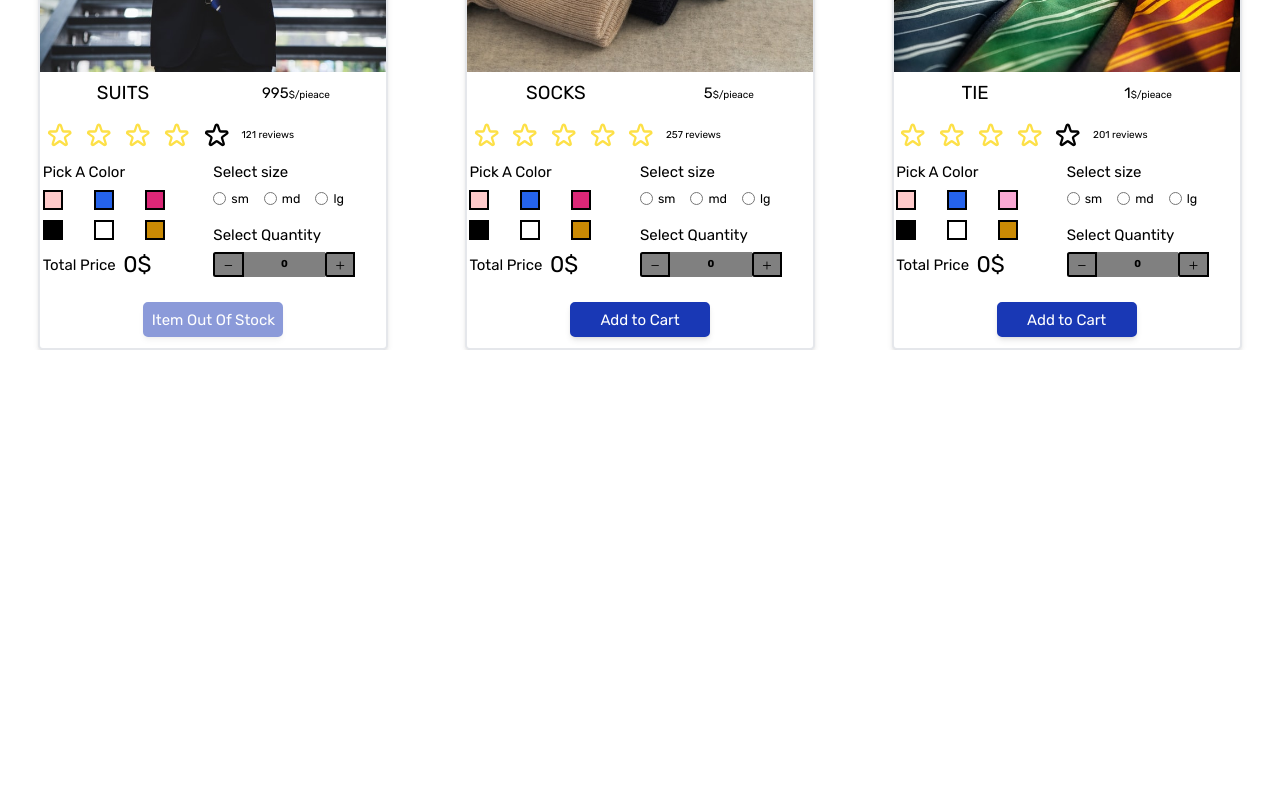
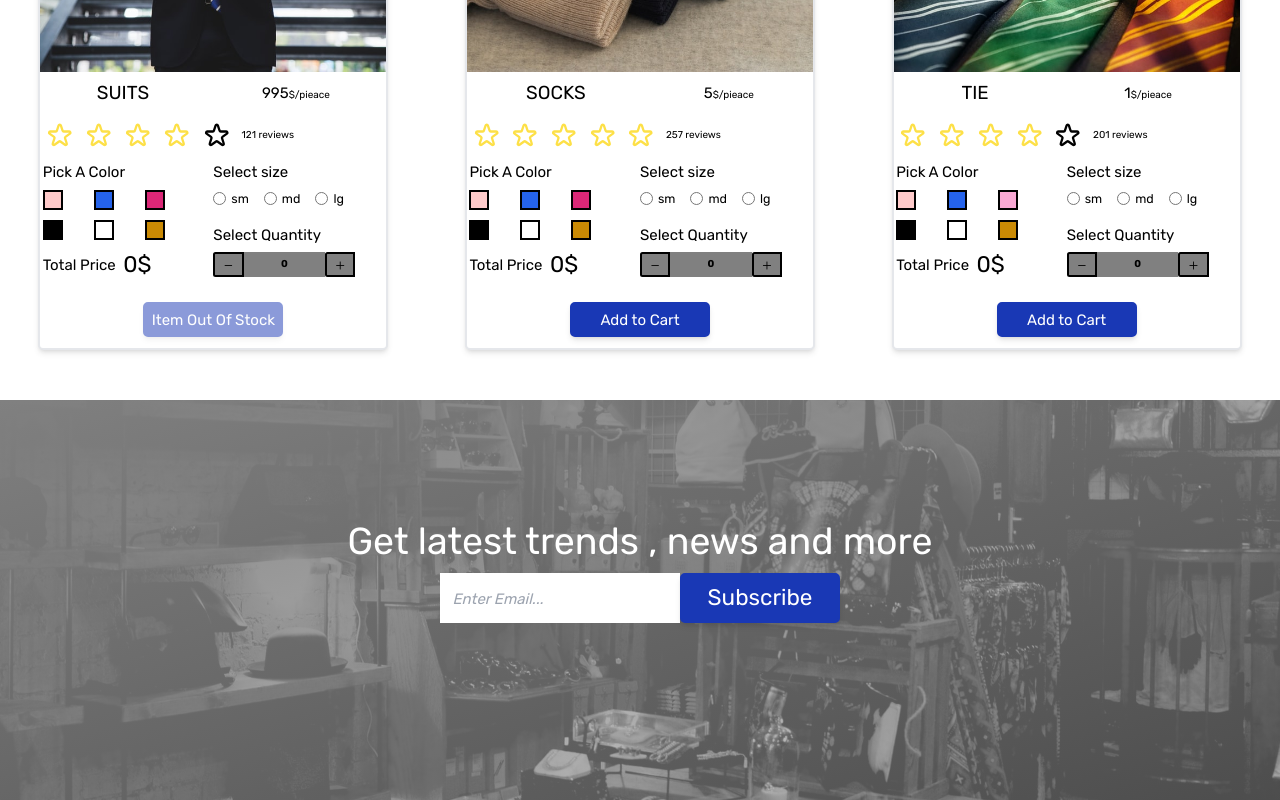
Before and after one commit to freesudani/Savvy-Chic, a React (Create React App) app: page /delivery in a window 1280 px wide. Shown: the part 3440-4240 px from the top of the page. Before the commit the page ends 3790 px from the top, so only its background shows below. Built offline with nearby package versions, Linux system fonts and the light colour scheme.

Commit message:
Subscribe

```diff
--- a/src/App.js
+++ b/src/App.js
@@ -4,15 +4,17 @@ import Print from "./components/Print.tsx";
 import Partnering from "./components/Partnering.tsx";
 import Explore from "./components/Explore.tsx";
 import Store from "./components/Store.tsx";
+import Subscribe from "./components/Subscribe.tsx";
 
 const App = () => {
   return (
-    <div>
+    <div className="h-90">
       <Hero />
       <Print />
       <Partnering />
       <Explore />
       <Store />
+      <Subscribe />
     </div>
   );
 };
--- a/src/components/Partnering.tsx
+++ b/src/components/Partnering.tsx
@@ -4,7 +4,7 @@ import PartnerLogo from "../images/cecf96b6522f4362aa3b28dbb74c90cc.png";
 const Partnering: FC = () => {
   return (
     <div className="flex justify-center items-center h-screen lg:h-[80vh]">
-      <div className="flex flex-col justify-evenly h-5/6 2xl:h-4/6 w-9/12 shadow-xl rounded-md bg-partner-bg bg-cover bg-center md:h-full">
+      <div className="flex flex-col justify-evenly h-5/6 2xl:h-4/6 w-9/12 shadow-xl rounded-md bg-partner-bg bg-cover bg-center bg-fixed md:h-full">
         <div className="flex justify-center items-center h-36">
           <h2 className="text-white text-7xl md:text-6xl mb:text-center mb:text-5xl">
             Drops 7th August
--- a/src/components/Store.tsx
+++ b/src/components/Store.tsx
@@ -4,7 +4,7 @@ import { data } from "../data/StoreData.ts";
 
 const Store: FC = () => {
   return (
-    <div className="w-full mx-auto grid grid-cols-3 lg:grid-cols-2 sm:grid-cols-1 justify-center justify-items-center gap-y-8">
+    <div className="w-full min-h-fit mx-auto grid grid-cols-3 lg:grid-cols-2 sm:grid-cols-1 justify-center justify-items-center gap-y-8">
       {data.map((item) => (
         <ResultCard item={item} key={item.id} />
       ))}
--- /dev/null
+++ b/src/components/Subscribe.tsx
@@ -0,0 +1,46 @@
+import React, { FC, ChangeEvent, FormEvent, useState } from "react";
+
+const Subscribe: FC = () => {
+  const [subscription, setSubscription] = useState("");
+
+  const handleChange = (e: ChangeEvent) => {
+    const { value } = e.target as HTMLInputElement;
+    setSubscription(value);
+  };
+
+  const handleSubmitSubscribe = (e: FormEvent) => {
+    e.preventDefault();
+    console.log(subscription);
+  };
+
+  return (
+    <div className="h-[50vh] w-screen bg-subscribe-bg bg-cover bg-center bg-fixed  mt-20">
+      <div className="flex items-center justify-center flex-col py-auto py-[110px]">
+        <div className="my-5">
+          <h3 className="text-6xl text-white">
+            Get latest trends , news and more
+          </h3>
+        </div>
+        <form className="flex items-center" onSubmit={handleSubmitSubscribe}>
+          <input
+            className="w-96 h-20  p-5 text-3xl placeholder:italic placeholder:text-2xl  focus:outline-none focus:border-primary-200"
+            placeholder="Enter Email..."
+            type="text"
+            name="sub"
+            value={subscription}
+            onChange={handleChange}
+          />
+          <button
+            className="primarybt lgbt h-20"
+            type="submit"
+            aria-label="Submit E-mail"
+          >
+            Subscribe
+          </button>
+        </form>
+      </div>
+    </div>
+  );
+};
+
+export default Subscribe;
--- a/tailwind.config.js
+++ b/tailwind.config.js
@@ -34,6 +34,8 @@ module.exports = {
         "print-bg": "url('./images/wave-haikei.svg')",
         "partner-bg":
           "linear-gradient(to right bottom, rgba(128,128,128,1), rgba(153,153,153,0.5)), url('./images/Womens-Accessories-1.jpg')",
+        "subscribe-bg":
+          "linear-gradient(to right bottom, rgba(128,128,128,1), rgba(153,153,153,0.5)), url('./images/christelle-bourgeois-Aq7paIaerrY-unsplash.jpg')",
       },
     },
   },
```
Also changed, not shown: src/images/christelle-bourgeois-Aq7paIaerrY-unsplash.jpg (added).
